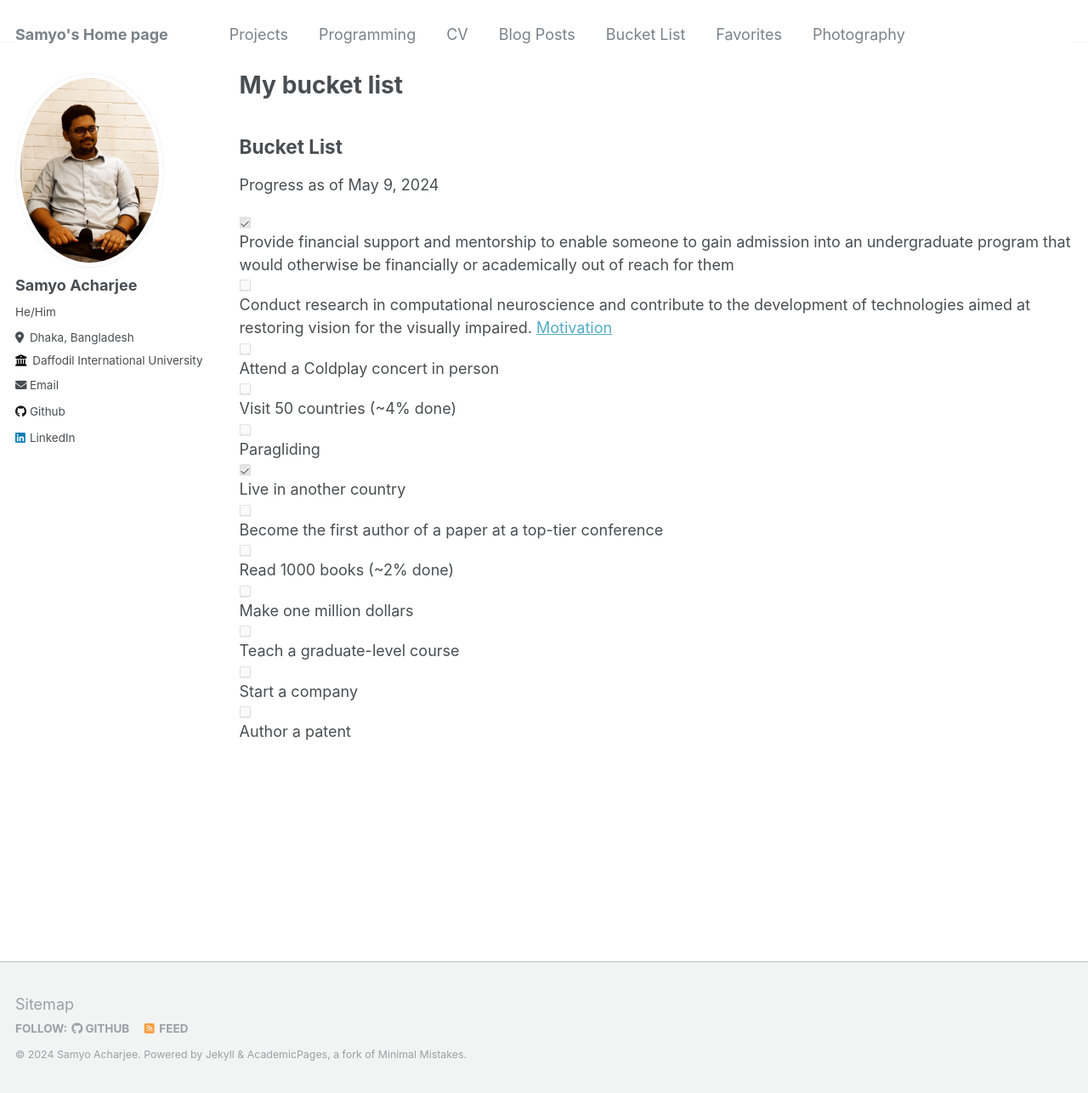
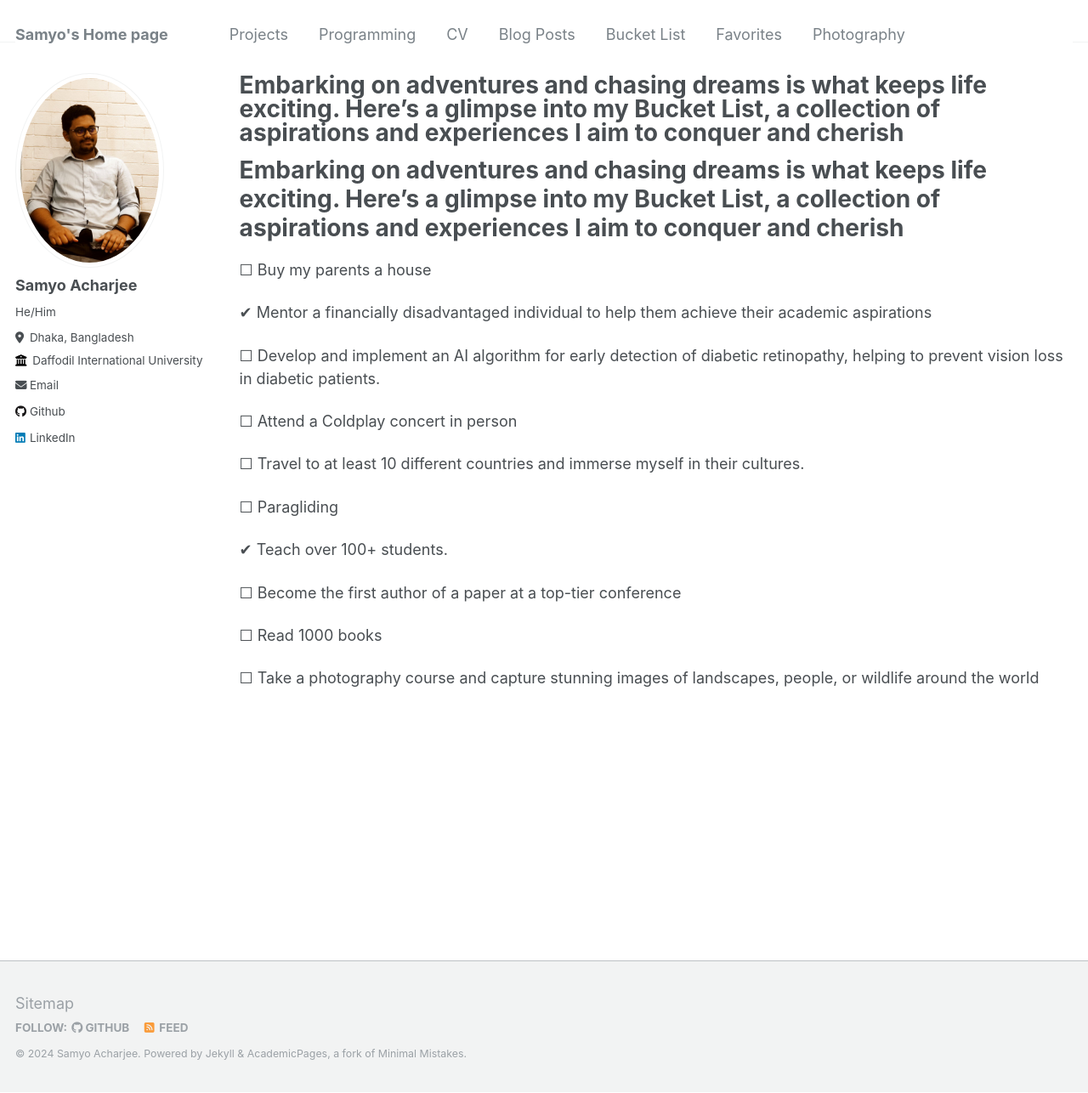
Before and after one commit to samyo00/samyo00.github.io, a Jekyll site: the page built from _pages/bucketlist.md, in a window 1280 px wide and 1286 px high. Shown: the whole window at 85% size. Built offline with Jekyll 4.4.1, drawn with Linux system fonts in a browser that asks for light colours; our own code applies the rules of GitHub Pages for plain Markdown files.

Commit message:
Update bucketlist

```diff
--- a/_pages/bucketlist.md
+++ b/_pages/bucketlist.md
@@ -1,105 +1,27 @@
 ---
 layout: archive
 permalink: /bucketlist/
-title: "My bucket list"
 author_profile: true
 ---
 
-<style>
-    /* Custom CSS to style the checkboxes */
-    .item-checkbox {
-      margin-right: 10px;
-    }
+# Embarking on adventures and chasing dreams is what keeps life exciting. Here's a glimpse into my Bucket List, a collection of aspirations and experiences I aim to conquer and cherish
 
-    .item-checkbox:checked {
-      background-color: lightgray;
-      border-color: lightgray;
-    }
+☐ Buy my parents a house
 
-    .item-checkbox:checked::before {
-      content: '\2713';
-      display: block;
-      color: #000;
-      text-align: center;
-      font-size: 14px;
-      line-height: 16px;
-    }
+✔ Mentor a financially disadvantaged individual to help them achieve their academic aspirations
 
-    .item-checkbox:disabled {
-      opacity: 0.6;
-      cursor: not-allowed;
-    }
+☐ Develop and implement an AI algorithm for early detection of diabetic retinopathy, helping to prevent vision loss in diabetic patients.
 
-    .item-checkbox:disabled:checked {
-      background-color: lightgray;
-      border-color: lightgray;
-    }
-  </style>
+☐ Attend a Coldplay concert in person
 
-  <!-- Main Content -->
-  <div class="main">
-    <h2>Bucket List</h2>
-    <!-- <p>Progress as of July 1, 2023: 39.75/91.</p> -->
-    <p>Progress as of May 9, 2024 </p>
+☐ Travel to at least 10 different countries and immerse myself in their cultures.
 
+☐ Paragliding
 
+✔ Teach over 100+ students.
 
-         <label> <input type="checkbox" class="item-checkbox" checked disabled />
-          Provide financial support and mentorship to enable someone to gain admission into an undergraduate program that would otherwise be financially or academically out of reach for them </label>
+☐ Become the first author of a paper at a top-tier conference
 
+☐ Read 1000 books
 
-
-          <label><input type="checkbox" class="item-checkbox" disabled />
-          Conduct research in computational neuroscience and contribute to the development of technologies aimed at restoring vision for the visually impaired. <a href="https://www.facebook.com/watch/?v=486813910180566">Motivation</a></label>
-
-
-
-         <label> <input type="checkbox" class="item-checkbox" disabled />
-          Attend a Coldplay concert in person</label>
-
-
-
-          <label><input type="checkbox" class="item-checkbox" disabled />
-          Visit 50 countries (~4% done)</label>
-
-
-
-          <label><input type="checkbox" class="item-checkbox" disabled />
-          Paragliding</label>
-
-
-
-          <label><input type="checkbox" class="item-checkbox" checked disabled />
-          Live in another country</label>
-
-
-
-          <label><input type="checkbox" class="item-checkbox" disabled />
-          Become the first author of a paper at a top-tier conference</label>
-
-
-
-          <label><input type="checkbox" class="item-checkbox" disabled />
-          Read 1000 books (~2% done)</label>
-
-
-
-          <label><input type="checkbox" class="item-checkbox" disabled />
-          Make one million dollars</label>
-
-
-
-          <label><input type="checkbox" class="item-checkbox" disabled />
-          Teach a graduate-level course</label>
-
-
-
-         <label> <input type="checkbox" class="item-checkbox" disabled />
-          Start a company</label>
-
-
-
-         <label> <input type="checkbox" class="item-checkbox" disabled />
-          Author a patent</label>
-
-  </div>
+☐ Take a photography course and capture stunning images of landscapes, people, or wildlife around the world
```
Also changed, not shown: _pages/programming.md (+14 -26 lines), _pages/projects.md (+1 -17 lines).
